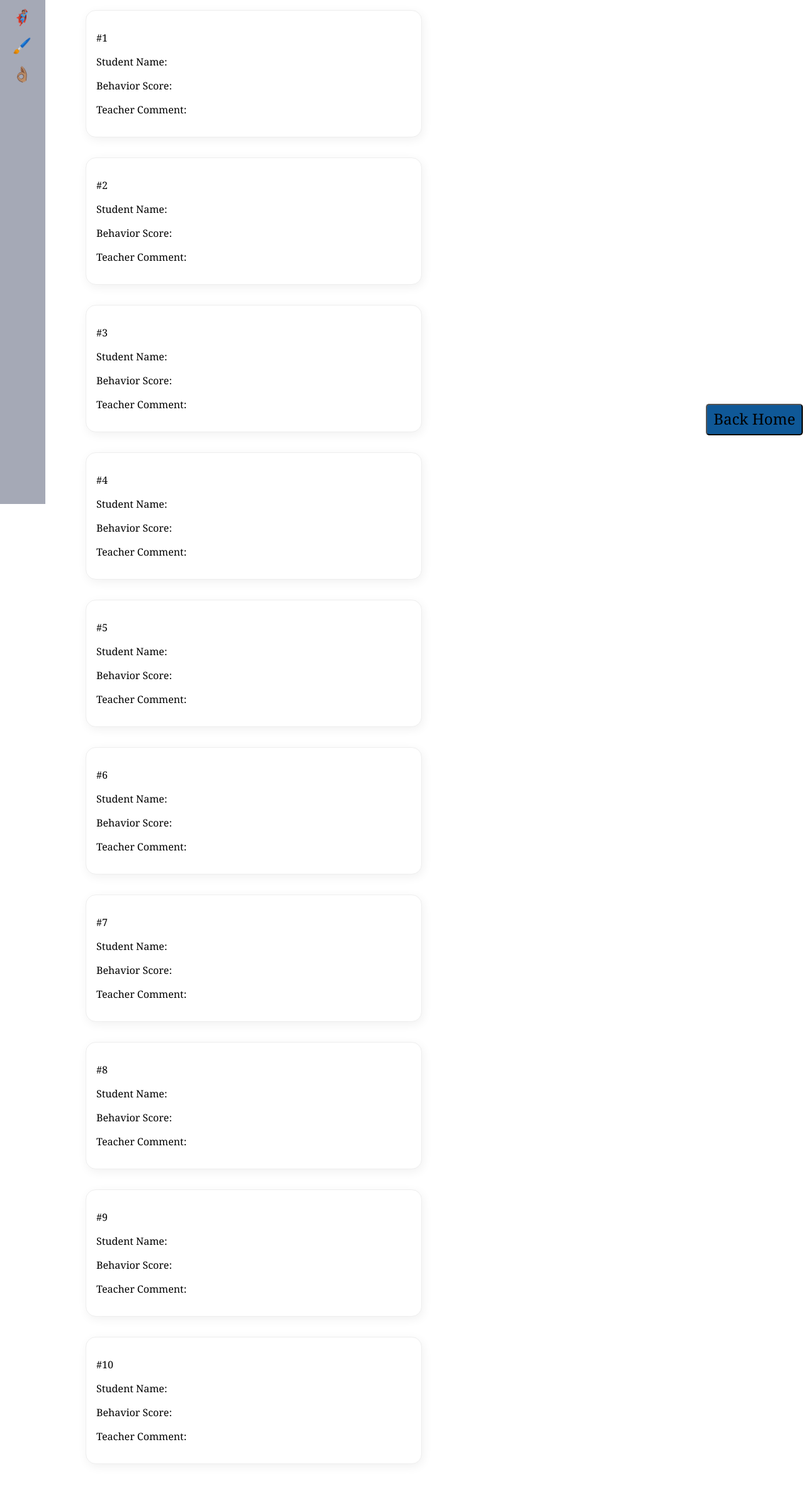
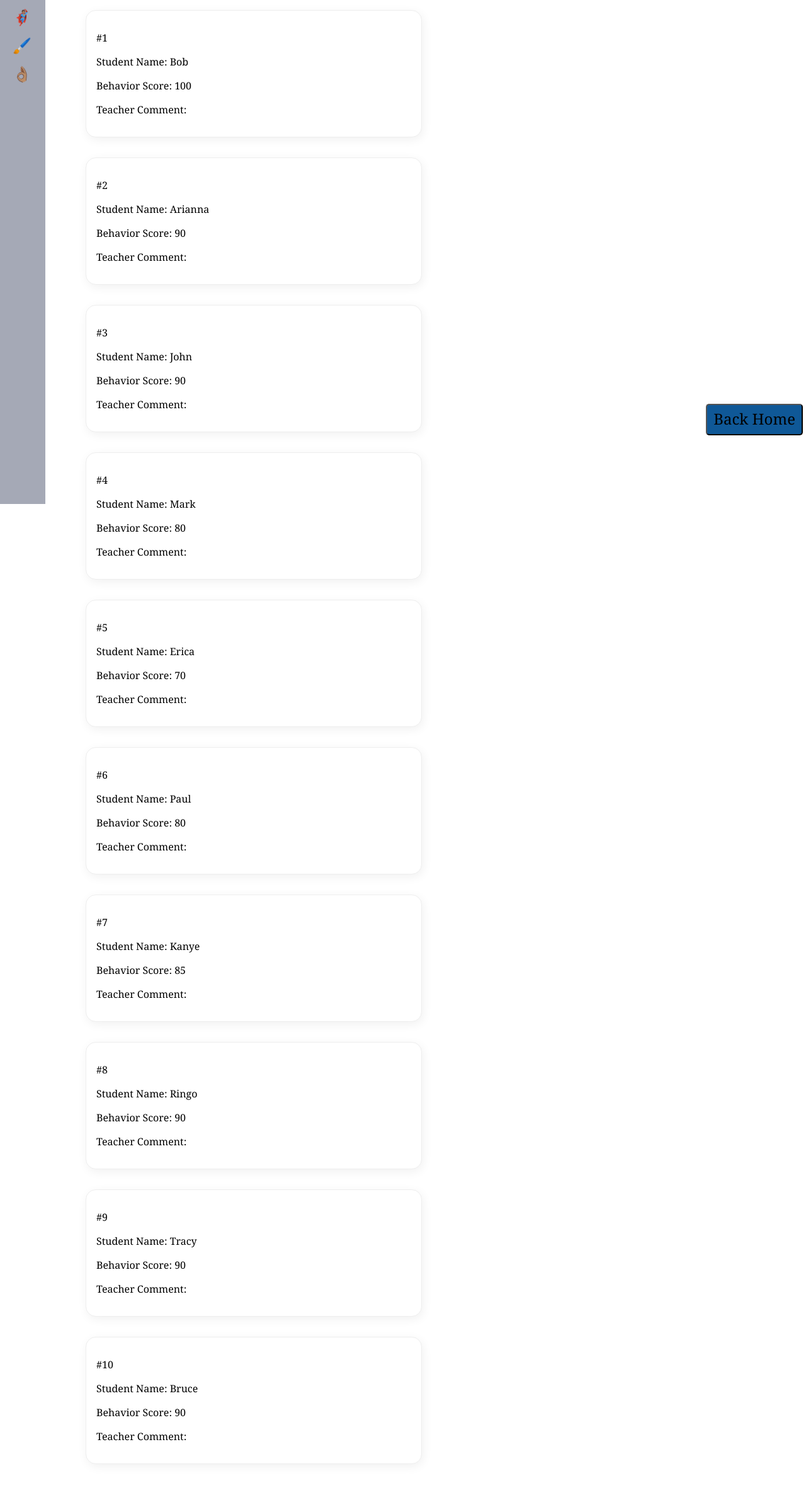
Before and after one commit to ntn-a/OhloneHacks3.0, a website: page class1.html in a window 1280 px wide. Shown: the part 104-2466 px from the top of the page at 63% size. Drawn offline with Linux system fonts and the light colour scheme.

Commit message:
Added JS and other details.

```diff
--- a/class1.html
+++ b/class1.html
@@ -33,77 +33,78 @@
     <div class="container">
         <div class="card">
             <p>#1</p>
-            <p>Student Name: </p>
-            <p>Behavior Score: </p>
+            <p>Student Name: <span id="dat0"></span></p>
+            <p>Behavior Score: <span id="sco0"></span></p>
             <p>Teacher Comment: </p>
         </div>
 
         <div class="card">
             <p>#2</p>
-            <p>Student Name: </p>
-            <p>Behavior Score: </p>
+            <p>Student Name: <span id="dat1"></span></p>
+            <p>Behavior Score: <span id="sco1"></span></p>
             <p>Teacher Comment: </p>
         </div>
 
         <div class="card">
             <p>#3</p>
-            <p>Student Name: </p>
-            <p>Behavior Score: </p>
+            <p>Student Name: <span id="dat2"></span></p>
+            <p>Behavior Score: <span id="sco2"></span></p>
             <p>Teacher Comment: </p>
         </div>
 
         <div class="card">
             <p>#4</p>
-            <p>Student Name: </p>
-            <p>Behavior Score: </p>
+            <p>Student Name: <span id="dat3"></span></p>
+            <p>Behavior Score: <span id="sco3"></span></p>
             <p>Teacher Comment: </p>
         </div>
 
         <div class="card">
             <p>#5</p>
-            <p>Student Name: </p>
-            <p>Behavior Score: </p>
+            <p>Student Name: <span id="dat4"></span></p>
+            <p>Behavior Score: <span id="sco4"></span></p>
             <p>Teacher Comment: </p>
         </div>
 
         <div class="card">
             <p>#6</p>
-            <p>Student Name: </p>
-            <p>Behavior Score: </p>
+            <p>Student Name: <span id="dat5"></span></p>
+            <p>Behavior Score: <span id="sco5"></span></p>
             <p>Teacher Comment: </p>
         </div>
 
         <div class="card">
             <p>#7</p>
-            <p>Student Name: </p>
-            <p>Behavior Score: </p>
+            <p>Student Name: <span id="dat6"></span></p>
+            <p>Behavior Score: <span id="sco6"></span></p>
             <p>Teacher Comment: </p>
         </div>
 
         <div class="card">
             <p>#8</p>
-            <p>Student Name: </p>
-            <p>Behavior Score: </p>
+            <p>Student Name: <span id="dat7"></span></p>
+            <p>Behavior Score: <span id="sco7"></span></p>
             <p>Teacher Comment: </p>
         </div>
 
         <div class="card">
             <p>#9</p>
-            <p>Student Name: </p>
-            <p>Behavior Score: </p>
+            <p>Student Name: <span id="dat8"></span></p>
+            <p>Behavior Score: <span id="sco8"></span></p>
             <p>Teacher Comment: </p>
         </div>
 
         <div class="card">
             <p>#10</p>
-            <p>Student Name: </p>
-            <p>Behavior Score: </p>
+            <p>Student Name: <span id="dat9"></span></p>
+            <p>Behavior Score: <span id="sco9"></span></p>
             <p>Teacher Comment: </p>
         </div>
 
         <button class="button">
             <a href="index.html">Back Home</a>
         </button>
+        <script src="js/class1.js"></script>
     </div>
 </body>
 
--- /dev/null
+++ b/js/class1.js
@@ -0,0 +1,22 @@
+function getStudentName(i, className) {
+    document.getElementById("dat"+i).innerHTML = className[i][0];
+}
+
+function getStudentScore(i, className) {
+    document.getElementById("sco"+i).innerHTML = className[i][1];
+}
+
+var class1 = [
+    ["Bob", 100], ["Arianna", 90], ["John", 90],
+    ["Mark", 80], ["Erica", 70], ["Paul", 80],
+    ["Kanye", 85], ["Ringo", 90], ["Tracy", 90],
+    ["Bruce", 90]
+];
+
+for (let i = 0; i < 10; i++){
+    getStudentName(i, class1);
+}
+
+for (let i = 0; i < 10; i++){
+    getStudentScore(i, class1);
+}
--- a/js/main.js
+++ b/js/main.js
@@ -1,18 +1,4 @@
-const testScores = {
-    "bob": 50,
-    "john": 10,
-    "joe": 90
-};
-
-const classes = ["⭐️", "🦸🏽‍️", "🖌️", "👌🏽"]
-
-function getStudentScore(student) {
-    return testScores[student];
-}
-
-function setStudentScore(student, score) {
-    testScores[student] = score;
-}
+const classes = ["⭐", "🦸🏽‍️", "🖌️", "👌🏽"];
 
 function openNav() {
     document.getElementById("menu").style.width = "144px"
```
Also changed, not shown: class2.html (+21 -21 lines), class3.html (+21 -21 lines), class4.html (+21 -21 lines), js/class2.js (added, +22 -0 lines), js/class3.js (added, +22 -0 lines), js/class4.js (added, +22 -0 lines).
